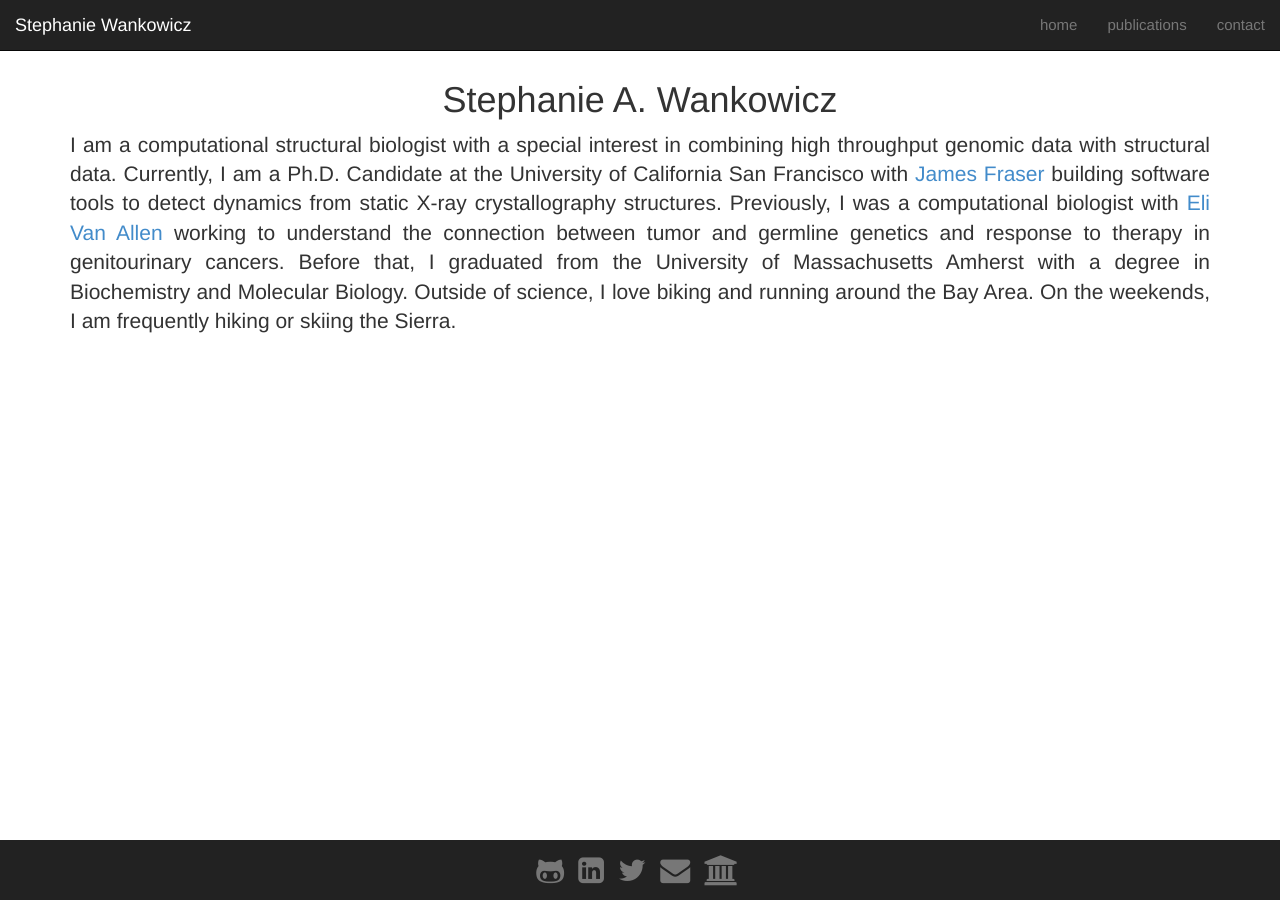
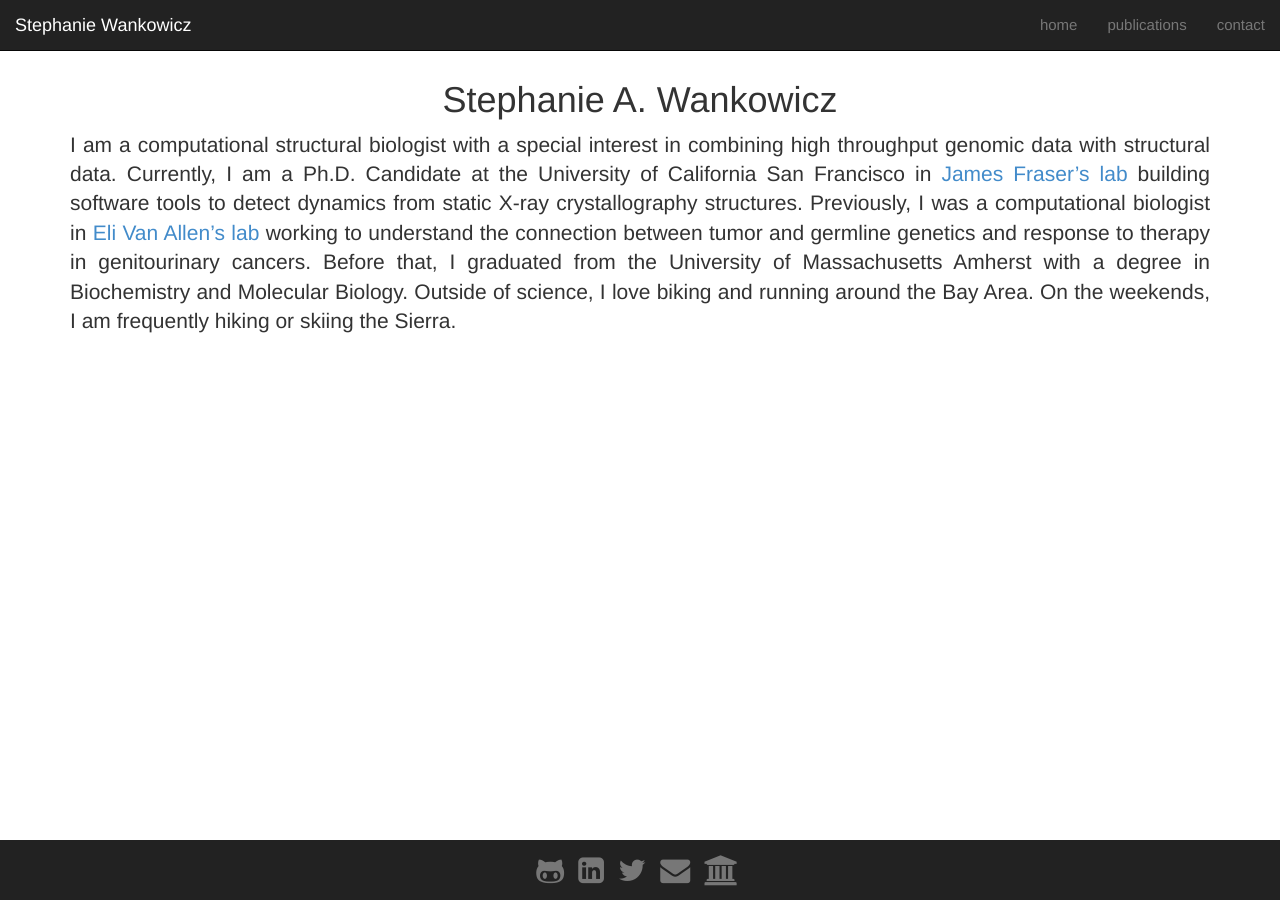
Before and after one commit to stephaniewankowicz/stephaniewankowicz.github.io, a Jekyll site: the page built from index.md, in a window 1280 px wide. Built offline with Jekyll 4.4.1, drawn with Linux system fonts in a browser that asks for light colours; nearby versions of some CDN libraries; library files that are not in the unit come from our copies.

Commit message:
Update index.md

```diff
--- a/index.md
+++ b/index.md
@@ -8,9 +8,9 @@ group: home
 <h1 class="text-center">Stephanie A. Wankowicz</h1>
 
 <p class="lead text-justify">
-I am a computational structural biologist with a special interest in combining high throughput genomic data with structural data. Currently, I am a Ph.D. Candidate at the University of California San Francisco with [James Fraser](https://fraserlab.com/) building software tools to detect dynamics from static X-ray crystallography structures.
+I am a computational structural biologist with a special interest in combining high throughput genomic data with structural data. Currently, I am a Ph.D. Candidate at the University of California San Francisco in [James Fraser's lab](https://fraserlab.com/) building software tools to detect dynamics from static X-ray crystallography structures.
 
-Previously, I was a computational biologist with [Eli Van Allen](https://vanallenlab.dana-farber.org/) working to understand the connection between tumor and germline genetics and response to therapy in genitourinary cancers. Before that, I graduated from the University of Massachusetts Amherst with a degree in Biochemistry and Molecular Biology.
+Previously, I was a computational biologist in [Eli Van Allen's lab](https://vanallenlab.dana-farber.org/) working to understand the connection between tumor and germline genetics and response to therapy in genitourinary cancers. Before that, I graduated from the University of Massachusetts Amherst with a degree in Biochemistry and Molecular Biology.
 
 Outside of science, I love biking and running around the Bay Area. On the weekends, I am frequently hiking or skiing the Sierra.
 </p>
```
